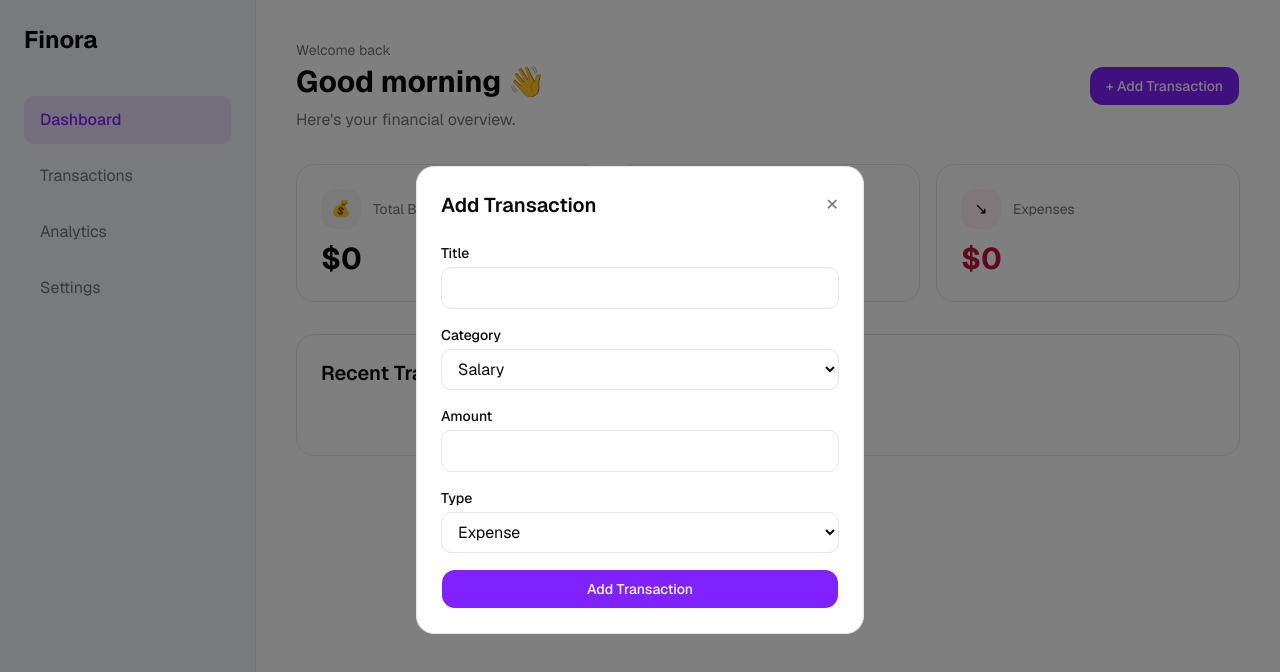
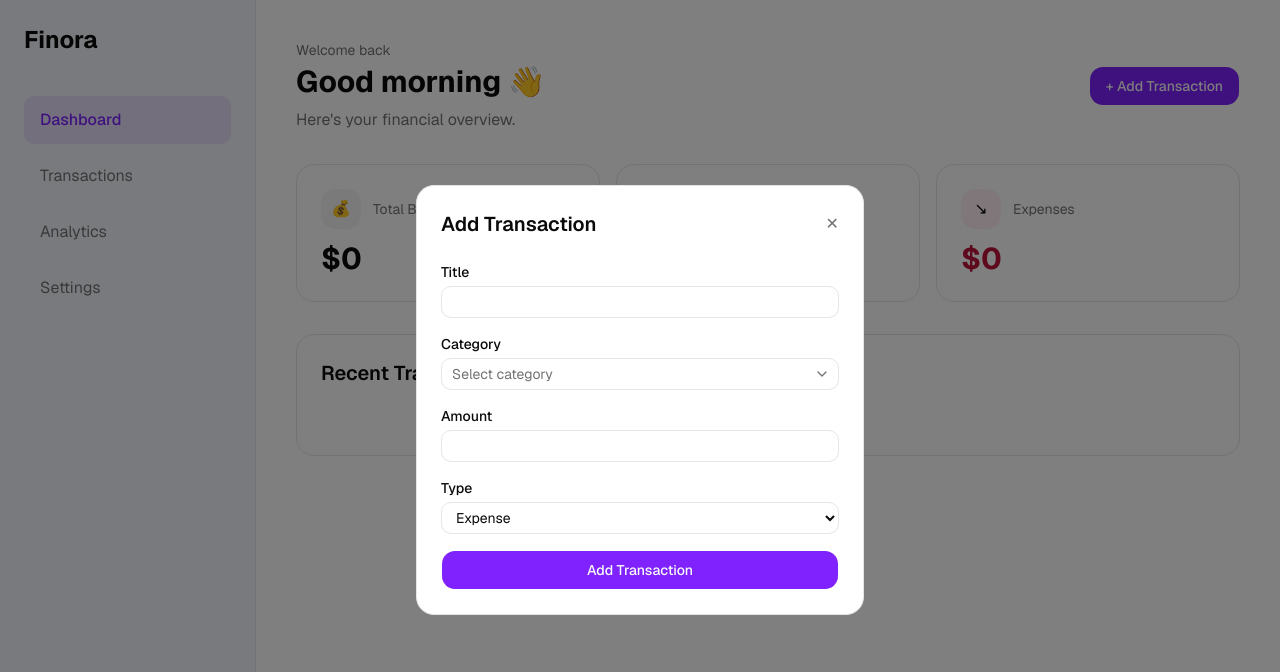
Before and after one commit to NasimSol/finora, a Next.js app: page / in a window 1280 px wide. Both pictures are taken after a click on the button "+ Add Transaction". Shown: the top 672 px of the page. Built offline with nearby package versions, Linux system fonts and the light colour scheme.

Commit message:
feat: change style of Select

```diff
--- a/src/components/ui/Select.tsx
+++ b/src/components/ui/Select.tsx
@@ -0,0 +1,200 @@
+"use client"
+
+import * as React from "react"
+import { Select as SelectPrimitive } from "@base-ui/react/select"
+import { cn } from "cn"
+import { ChevronDownIcon, CheckIcon, ChevronUpIcon } from "lucide-react"
+
+const Select = SelectPrimitive.Root
+
+function SelectGroup({ className, ...props }: SelectPrimitive.Group.Props) {
+  return (
+    <SelectPrimitive.Group
+      data-slot="select-group"
+      className={cn("scroll-my-1 p-1", className)}
+      {...props}
+    />
+  )
+}
+
+function SelectValue({ className, ...props }: SelectPrimitive.Value.Props) {
+  return (
+    <SelectPrimitive.Value
+      data-slot="select-value"
+      className={cn("flex flex-1 text-left", className)}
+      {...props}
+    />
+  )
+}
+
+function SelectTrigger({
+  className,
+  size = "default",
+  children,
+  ...props
+}: SelectPrimitive.Trigger.Props & {
+  size?: "sm" | "default"
+}) {
+  return (
+    <SelectPrimitive.Trigger
+      data-slot="select-trigger"
+      data-size={size}
+      className={cn(
+        "flex w-fit items-center justify-between gap-1.5 rounded-lg border border-input bg-transparent py-2 pr-2 pl-2.5 text-sm whitespace-nowrap transition-colors outline-none select-none focus-visible:border-ring focus-visible:ring-3 focus-visible:ring-ring/50 focus:border-ring focus:ring-3 focus:ring-ring/50 data-[popup-open]:border-ring data-[popup-open]:ring-3 data-[popup-open]:ring-ring/50 disabled:cursor-not-allowed disabled:opacity-50 aria-invalid:border-destructive aria-invalid:ring-3 aria-invalid:ring-destructive/20 data-placeholder:text-muted-foreground data-[size=default]:h-8 data-[size=sm]:h-7 data-[size=sm]:rounded-[min(var(--radius-md),10px)] *:data-[slot=select-value]:line-clamp-1 *:data-[slot=select-value]:flex *:data-[slot=select-value]:items-center *:data-[slot=select-value]:gap-1.5 dark:bg-input/30 dark:hover:bg-input/50 dark:aria-invalid:border-destructive/50 dark:aria-invalid:ring-destructive/40 [&_svg]:pointer-events-none [&_svg]:shrink-0 [&_svg:not([class*='size-'])]:size-4",
+        className
+      )}
+      {...props}
+    >
+      {children}
+      <SelectPrimitive.Icon
+        render={
+          <ChevronDownIcon className="pointer-events-none size-4 text-muted-foreground" />
+        }
+      />
+    </SelectPrimitive.Trigger>
+  )
+}
+
+function SelectContent({
+  className,
+  children,
+  side = "bottom",
+  sideOffset = 4,
+  align = "center",
+  alignOffset = 0,
+  alignItemWithTrigger = true,
+  ...props
+}: SelectPrimitive.Popup.Props &
+  Pick<
+    SelectPrimitive.Positioner.Props,
+    "align" | "alignOffset" | "side" | "sideOffset" | "alignItemWithTrigger"
+  >) {
+  return (
+    <SelectPrimitive.Portal>
+      <SelectPrimitive.Positioner
+        side={side}
+        sideOffset={sideOffset}
+        align={align}
+        alignOffset={alignOffset}
+        alignItemWithTrigger={alignItemWithTrigger}
+        className="isolate z-50"
+      >
+        <SelectPrimitive.Popup
+          data-slot="select-content"
+          data-align-trigger={alignItemWithTrigger}
+          className={cn("relative isolate z-50 max-h-(--available-height) w-(--anchor-width) min-w-36 origin-(--transform-origin) overflow-x-hidden overflow-y-auto rounded-lg bg-popover text-popover-foreground shadow-md ring-1 ring-foreground/10 duration-100 data-[align-trigger=true]:animate-none data-[side=bottom]:slide-in-from-top-2 data-[side=inline-end]:slide-in-from-left-2 data-[side=inline-start]:slide-in-from-right-2 data-[side=left]:slide-in-from-right-2 data-[side=right]:slide-in-from-left-2 data-[side=top]:slide-in-from-bottom-2 data-open:animate-in data-open:fade-in-0 data-open:zoom-in-95 data-closed:animate-out data-closed:fade-out-0 data-closed:zoom-out-95", className )}
+          {...props}
+        >
+          <SelectScrollUpButton />
+          <SelectPrimitive.List>{children}</SelectPrimitive.List>
+          <SelectScrollDownButton />
+        </SelectPrimitive.Popup>
+      </SelectPrimitive.Positioner>
+    </SelectPrimitive.Portal>
+  )
+}
+
+function SelectLabel({
+  className,
+  ...props
+}: SelectPrimitive.GroupLabel.Props) {
+  return (
+    <SelectPrimitive.GroupLabel
+      data-slot="select-label"
+      className={cn("px-1.5 py-1 text-xs text-muted-foreground", className)}
+      {...props}
+    />
+  )
+}
+
+function SelectItem({
+  className,
+  children,
+  ...props
+}: SelectPrimitive.Item.Props) {
+  return (
+    <SelectPrimitive.Item
+      data-slot="select-item"
+      className={cn(
+        "relative flex w-full cursor-default items-center gap-1.5 rounded-md py-1 pr-8 pl-1.5 text-sm outline-hidden select-none focus:bg-accent focus:text-accent-foreground not-data-[variant=destructive]:focus:**:text-accent-foreground data-disabled:pointer-events-none data-disabled:opacity-50 [&_svg]:pointer-events-none [&_svg]:shrink-0 [&_svg:not([class*='size-'])]:size-4 *:[span]:last:flex *:[span]:last:items-center *:[span]:last:gap-2",
+        className
+      )}
+      {...props}
+    >
+      <SelectPrimitive.ItemText className="flex flex-1 shrink-0 gap-2 whitespace-nowrap">
+        {children}
+      </SelectPrimitive.ItemText>
+      <SelectPrimitive.ItemIndicator
+        render={
+          <span className="pointer-events-none absolute right-2 flex size-4 items-center justify-center" />
+        }
+      >
+        <CheckIcon className="pointer-events-none" />
+      </SelectPrimitive.ItemIndicator>
+    </SelectPrimitive.Item>
+  )
+}
+
+function SelectSeparator({
+  className,
+  ...props
+}: SelectPrimitive.Separator.Props) {
+  return (
+    <SelectPrimitive.Separator
+      data-slot="select-separator"
+      className={cn("pointer-events-none -mx-1 my-1 h-px bg-border", className)}
+      {...props}
+    />
+  )
+}
+
+function SelectScrollUpButton({
+  className,
+  ...props
+}: React.ComponentProps<typeof SelectPrimitive.ScrollUpArrow>) {
+  return (
+    <SelectPrimitive.ScrollUpArrow
+      data-slot="select-scroll-up-button"
+      className={cn(
+        "top-0 z-10 flex w-full cursor-default items-center justify-center bg-popover py-1 [&_svg:not([class*='size-'])]:size-4",
+        className
+      )}
+      {...props}
+    >
+      <ChevronUpIcon
+      />
+    </SelectPrimitive.ScrollUpArrow>
+  )
+}
+
+function SelectScrollDownButton({
+  className,
+  ...props
+}: React.ComponentProps<typeof SelectPrimitive.ScrollDownArrow>) {
+  return (
+    <SelectPrimitive.ScrollDownArrow
+      data-slot="select-scroll-down-button"
+      className={cn(
+        "bottom-0 z-10 flex w-full cursor-default items-center justify-center bg-popover py-1 [&_svg:not([class*='size-'])]:size-4",
+        className
+      )}
+      {...props}
+    >
+      <ChevronDownIcon
+      />
+    </SelectPrimitive.ScrollDownArrow>
+  )
+}
+
+export {
+  Select,
+  SelectContent,
+  SelectGroup,
+  SelectItem,
+  SelectLabel,
+  SelectScrollDownButton,
+  SelectScrollUpButton,
+  SelectSeparator,
+  SelectTrigger,
+  SelectValue,
+}
--- a/src/features/transactions/components/TransactionForm.tsx
+++ b/src/features/transactions/components/TransactionForm.tsx
@@ -1,12 +1,12 @@
 'use client';
 
-import { useForm } from 'react-hook-form';
 import { zodResolver } from '@hookform/resolvers/zod';
 import type {CreateTransactionInput} from "@/features/transactions/types/transactions.type";
 import {transactionSchema} from "@/features/transactions/schema/transaction.schema";
 import categories from "@/features/transactions/data/categories";
 import {Button} from "@/components/ui/Button";
-
+import {Select, SelectContent, SelectItem, SelectTrigger, SelectValue} from "@/components/ui/Select";
+import { Controller, useForm } from 'react-hook-form';
 
 type TransactionFormProps = {
     initialValues?: CreateTransactionInput;
@@ -14,11 +14,15 @@
     isEditing?: boolean;
 };
 
+const controlClassName =
+    "h-8 w-full rounded-lg border border-input bg-transparent px-2.5 text-sm text-foreground outline-none transition-colors focus-visible:border-ring focus-visible:ring-3 focus-visible:ring-ring/50";
+
 export default function TransactionForm({initialValues,
                                             onSubmit,
                                             isEditing = false,
                                         }: TransactionFormProps) {
     const {
+        control,
         register,
         handleSubmit,
         formState: { errors },
@@ -43,7 +47,7 @@
                 <input
                     id="title"
                     {...register('title')}
-                    className="w-full rounded-lg border border-input bg-background px-3 py-2 text-foreground"
+                    className={controlClassName}
                 />
 
                 {errors.title && (
@@ -53,6 +57,9 @@
                 )}
             </div>
 
+
+
+
                 <div>
                     <label
                         htmlFor="category"
@@ -61,17 +68,40 @@
                         Category
                     </label>
 
-                <select
+                    <Controller
+                        name="category"
+                        control={control}
+                        render={({ field }) => (
+                            <Select
+                                value={field.value}
+                                onValueChange={field.onChange}
+                            >
+                                <SelectTrigger
                                     id="category"
-                    {...register('category')}
-                    className="w-full rounded-lg border border-input bg-background px-3 py-2 text-foreground"
+                                    className="w-full transition-colors focus-visible:border-ring focus-visible:ring-3 focus-visible:ring-ring/50"
+                                    onBlur={field.onBlur}
                                 >
-                    {categories.map((category) => (
-                        <option key={category.id} value={category.label}>
-                            {category.label}
-                        </option>
-                    ))}
-                </select>
+                                    <SelectValue placeholder="Select category" />
+                                </SelectTrigger>
+
+                                <SelectContent>
+                                    {categories.map((category) => {
+                                        const Icon = category.icon;
+
+                                        return (
+                                            <SelectItem
+                                                key={category.id}
+                                                value={category.label}
+                                            >
+                                                <Icon size={16} />
+                                                <span>{category.label}</span>
+                                            </SelectItem>
+                                        );
+                                    })}
+                                </SelectContent>
+                            </Select>
+                        )}
+                    />
 
                     {errors.category && (
                         <p className="mt-1 text-sm text-danger">
@@ -94,7 +124,7 @@
                     {...register('amount', {
                         valueAsNumber: true,
                     })}
-                    className="w-full rounded-lg border border-input bg-background px-3 py-2 text-foreground"
+                    className={controlClassName}
                 />
 
                 {errors.amount && (
@@ -115,7 +145,7 @@
                 <select
                     id="type"
                     {...register('type')}
-                    className="w-full rounded-lg border border-input bg-background px-3 py-2 text-foreground"
+                    className={controlClassName}
                 >
                     <option value="expense">Expense</option>
                     <option value="income">Income</option>
--- a/src/features/transactions/data/categories.tsx
+++ b/src/features/transactions/data/categories.tsx
@@ -14,14 +14,14 @@
 
 
 const categories: Category[] = [
-    { id: 1, label: "Salary", icon: <Banknote/> },
-    { id: 2, label: "Food", icon: <Utensils/> },
-    { id: 3, label: "Transport", icon: <CarFront /> },
-    { id: 4, label: "Shopping", icon: <ShoppingBag /> },
-    { id: 5, label: "Bills", icon: <ReceiptText /> },
-    { id: 6, label: "Health", icon: <HeartPulse /> },
-    { id: 7, label: "Entertainment", icon: <Clapperboard /> },
-    { id: 8, label: "Other", icon: <Ellipsis /> },
+    { id: 1, label: "Salary", icon: Banknote },
+    { id: 2, label: "Food", icon: Utensils },
+    { id: 3, label: "Transport", icon: CarFront  },
+    { id: 4, label: "Shopping", icon: ShoppingBag  },
+    { id: 5, label: "Bills", icon: ReceiptText  },
+    { id: 6, label: "Health", icon: HeartPulse  },
+    { id: 7, label: "Entertainment", icon: Clapperboard },
+    { id: 8, label: "Other", icon: Ellipsis },
 ];
 
 export default categories;
--- a/src/features/transactions/types/transactions.type.ts
+++ b/src/features/transactions/types/transactions.type.ts
@@ -1,5 +1,4 @@
-import {ReactElement} from "react";
-
+import type { LucideIcon } from "lucide-react";
 export type TransactionType = 'income' | 'expense';
 
 export type Transaction = {
@@ -20,5 +19,5 @@
 export type Category={
     id:number;
     label:string;
-    icon: ReactElement;
+    icon: LucideIcon;
 }
```
Lines whose indentation alone changed are shown as unchanged.
